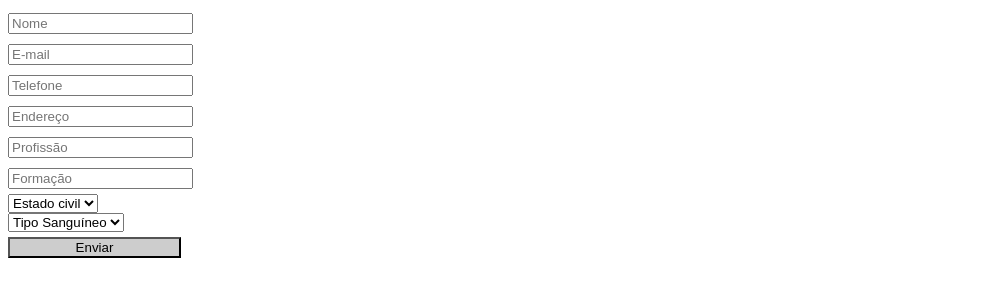
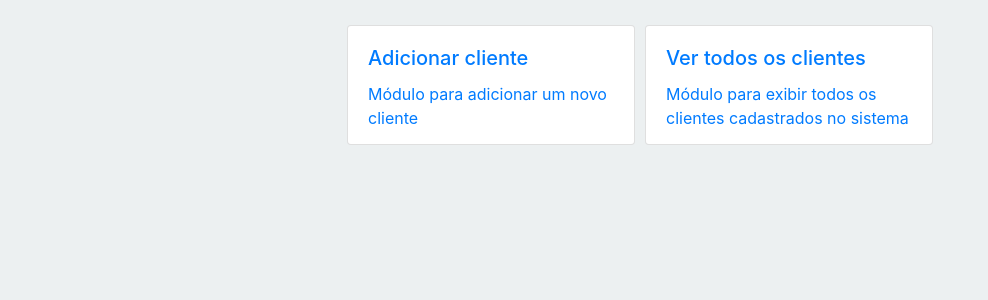
Before and after one commit to jsiilva1/simplePersistXml, a PHP site: page / in a window 1280 px wide. Shown: the top 300 px of the page, without its empty margins (0-988 px from the left). Run offline with PHP 8.4, Linux system fonts and the light colour scheme.

Commit message:
Melhorada a estilizacao dos elementos

```diff
--- a/getData.php
+++ b/getData.php
@@ -5,11 +5,12 @@
     <title>Lista dos clientes</title>
     <link rel="stylesheet" href="./static/css/bootstrap.min.css">
     <link rel="stylesheet" href="./static/css/all.min.css">
+    <link rel="stylesheet" href="./static/css/main.css">
   </head>
   <body>
 
     <div class="container-fluid">
-      <h1>Lista dos Clientes</h1>
+      <h1>Clientes</h1>
 
       <table class="table">
         <thead>
--- a/index.php
+++ b/index.php
@@ -3,50 +3,34 @@
   <head>
     <meta charset="utf-8">
     <title>Persistência com XML</title>
-    <style>
-      .wrapper {
-        width: 200px;
-        display: block;
-      }
-      .wrapper input {
-        margin: 5px 0;
-      }
-      .wrapper input[type="submit"] {
-        display: block;
-        width: 173px;
-        background-color: #cdcdcd;
-        cursor: pointer;
-      }
-    </style>
+    <link rel="stylesheet" href="./static/css/bootstrap.min.css">
+    <link rel="stylesheet" href="./static/css/main.css">
   </head>
   <body>
 
-    <div class="wrapper">
-      <form action="./p-xml.php" method="POST">
-        <input type="text" name="nome" placeholder="Nome" required autocomplete="off">
-        <input type="email" name="email" placeholder="E-mail" required autocomplete="off">
-        <input type="text" name="telefone" placeholder="Telefone" required autocomplete="off">
-        <input type="text" name="endereco" placeholder="Endereço" required autocomplete="off">
-        <input type="text" name="profissao" placeholder="Profissão" required autocomplete="off">
-        <input type="text" name="formacao" placeholder="Formação" required autocomplete="off">
-        <select name="estado_civil">
-          <option selected disabled hidden>Estado civil</option>
-          <option value="Solteiro(a)">Solteiro(a)</option>
-          <option value="Casado(a)">Casado(a)</option>
-          <option value="Viúvo(a)">Viúvo(a)</option>
-          <option value="Enrolado">Enrolado</option>
-        </select>
-        <select name="tipo_sanguineo">
-          <option selected disabled hidden>Tipo Sanguíneo</option>
-          <option value="A">A</option>
-          <option value="B">B</option>
-          <option value="AB">AB</option>
-          <option value="O">O</option>
-          <option value="O">O-</option>
-        </select>
-        <input type="submit" name="send" value="Enviar">
-      </form>
-   </div>
+    <div class="container">
+
+        <div class="menu-system-wrapper">
+            <a href="/insert.php" class="card-style">
+                <div class="card" style="width: 18rem;">
+                    <div class="card-body">
+                        <h5 class="card-title">Adicionar cliente</h5>
+                        <p class="card-text">Módulo para adicionar um novo cliente</p>
+                    </div>
+                </div>
+            </a>
+
+            <a href="/getData.php" class="card-style">
+                <div class="card" style="width: 18rem;">
+                    <div class="card-body">
+                        <h5 class="card-title">Ver todos os clientes</h5>
+                        <p class="card-text">Módulo para exibir todos os clientes cadastrados no sistema</p>
+                    </div>
+                </div>
+            </a>
+        </div>
+
+    </div>
 
   </body>
 </html>
--- /dev/null
+++ b/static/css/main.css
@@ -0,0 +1,28 @@
+body {
+    background: #ecf0f1;
+}
+
+.container {
+    margin-top: 20px;
+}
+
+.menu-system-wrapper {
+    display: flex;
+    flex-direction: row;
+    flex-wrap: wrap-reverse;
+    justify-content: center;
+}
+
+.menu-system-wrapper .card {
+    width: 100px;
+    height: 120px;
+    margin: 5px;
+}
+
+.menu-system-wrapper .card-style:hover {
+    text-decoration: none;
+}
+
+.menu-system-wrapper .card:hover {
+    background-color: #f7fcf4;
+}
```
Also changed, not shown: insert.php (added, +78 -0 lines).
